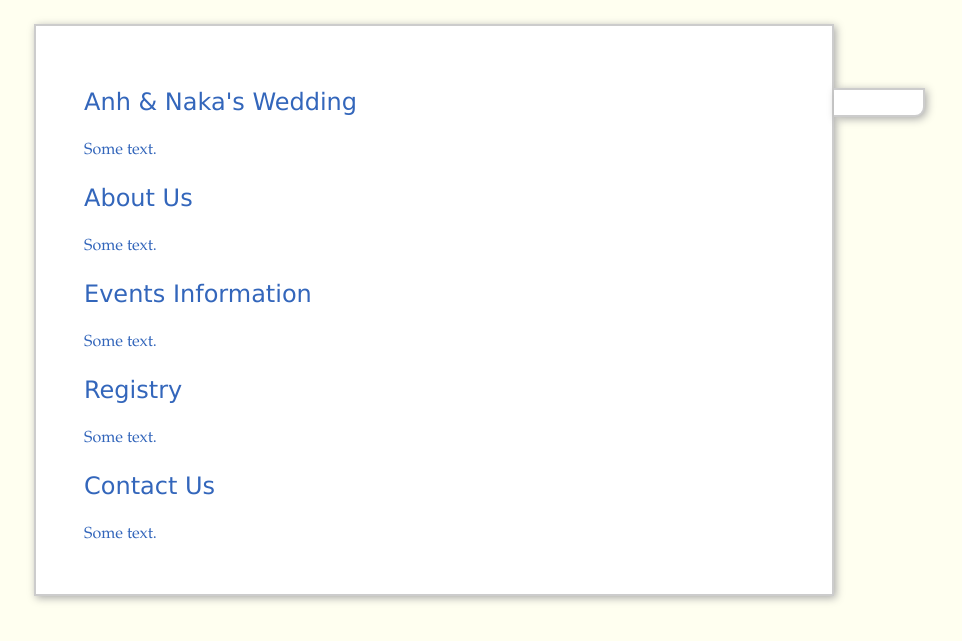
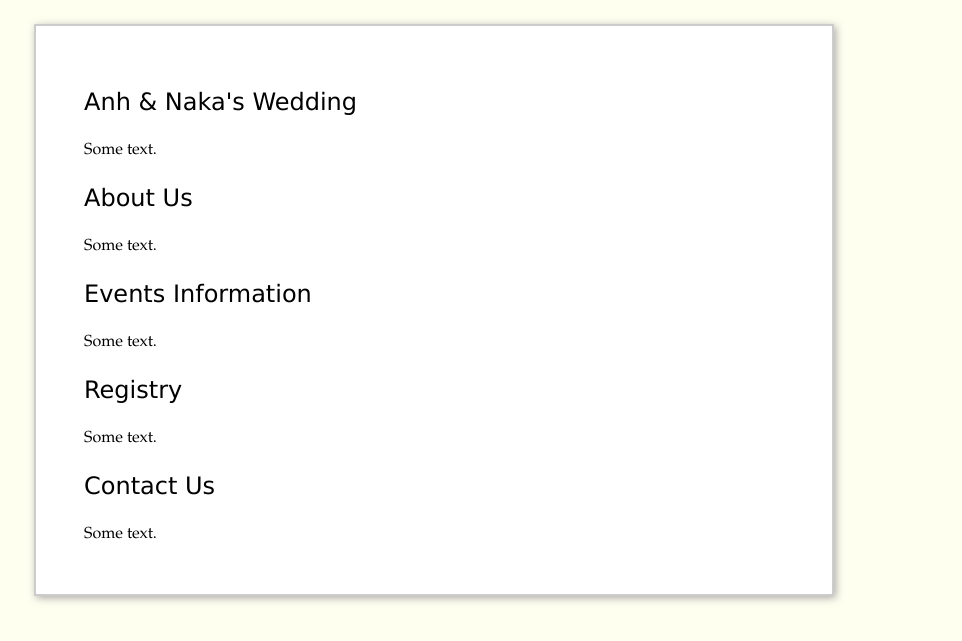
Before and after one commit to trananh/trananh.github.io, a Jekyll site: the page built from wedding/index.html, in a window 1280 px wide. Shown: the top 641 px of the page, without its empty margins (206-1168 px from the left). Built offline with Jekyll 4.4.1, drawn with Linux system fonts in a browser that asks for light colours; nearby versions of some CDN libraries.

Commit message:
Updated wedding page.

```diff
--- a/wedding/index.html
+++ b/wedding/index.html
@@ -12,16 +12,7 @@ title: anh &amp; naka wedding
     <meta itemprop="location" content="Abernethy Center, OR">
 </span>
 
-<div id="navsidewrapper">
-    <div id="navsidebar">
-        <div id="navbar" class="social">
-            <p><a title="About Us" href="{{ page.url | prepend: site.url }}#about" /></p>
-            <p><a title="About Us" href="{{ page.url | prepend: site.url }}#events" /></p>
-            <p><a title="About Us" href="{{ page.url | prepend: site.url }}#registry" /></p>
-            <p><a title="About Us" href="{{ page.url | prepend: site.url }}#contact" /></p>
-        </div>
-    </div>
-</div>
+
 
 <div id="page">
 
```
